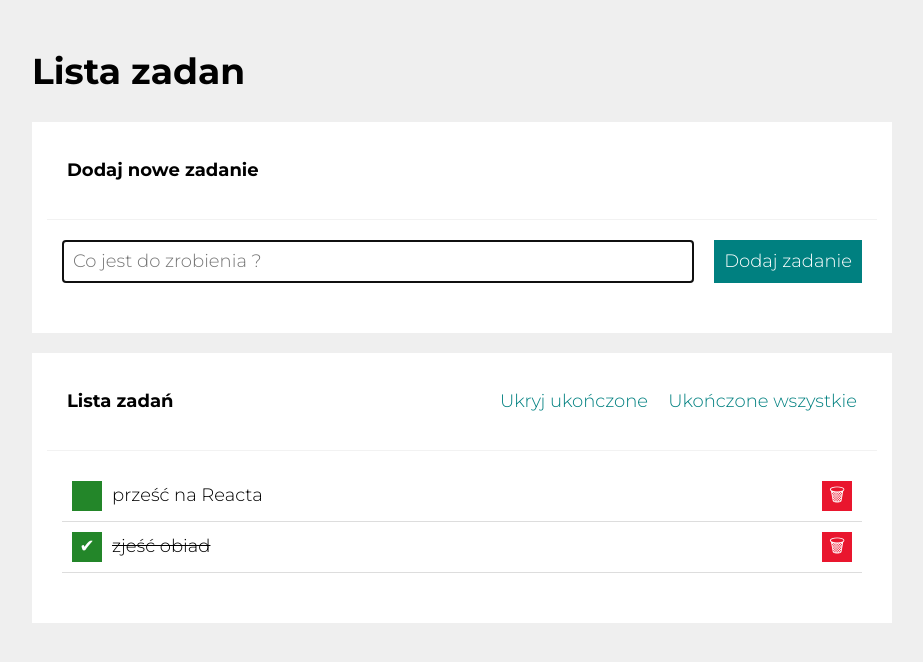
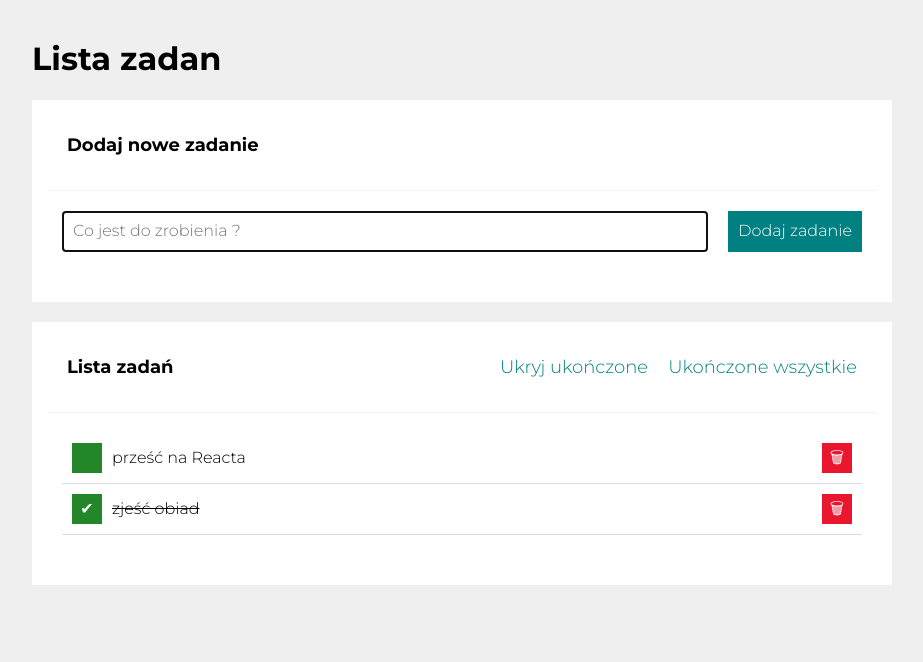
Before and after one commit to SlawekHups/todos-list-react, a React (Create React App) app: page / in a window 1280 px wide. Shown: the top 662 px of the page, without its empty margins (178-1101 px from the left). Built offline with nearby package versions, Linux system fonts and the light colour scheme.

Commit message:
add font-family

```diff
--- a/src/index.css
+++ b/src/index.css
@@ -9,7 +9,7 @@ html {
 }
 
 body {
-  font: normal 18px/1.5'Montserrat', sans-serif;
+  font-family: 'Montserrat', sans-serif;
   background-color: #efefef;
   word-break: break-word;
 }
```
